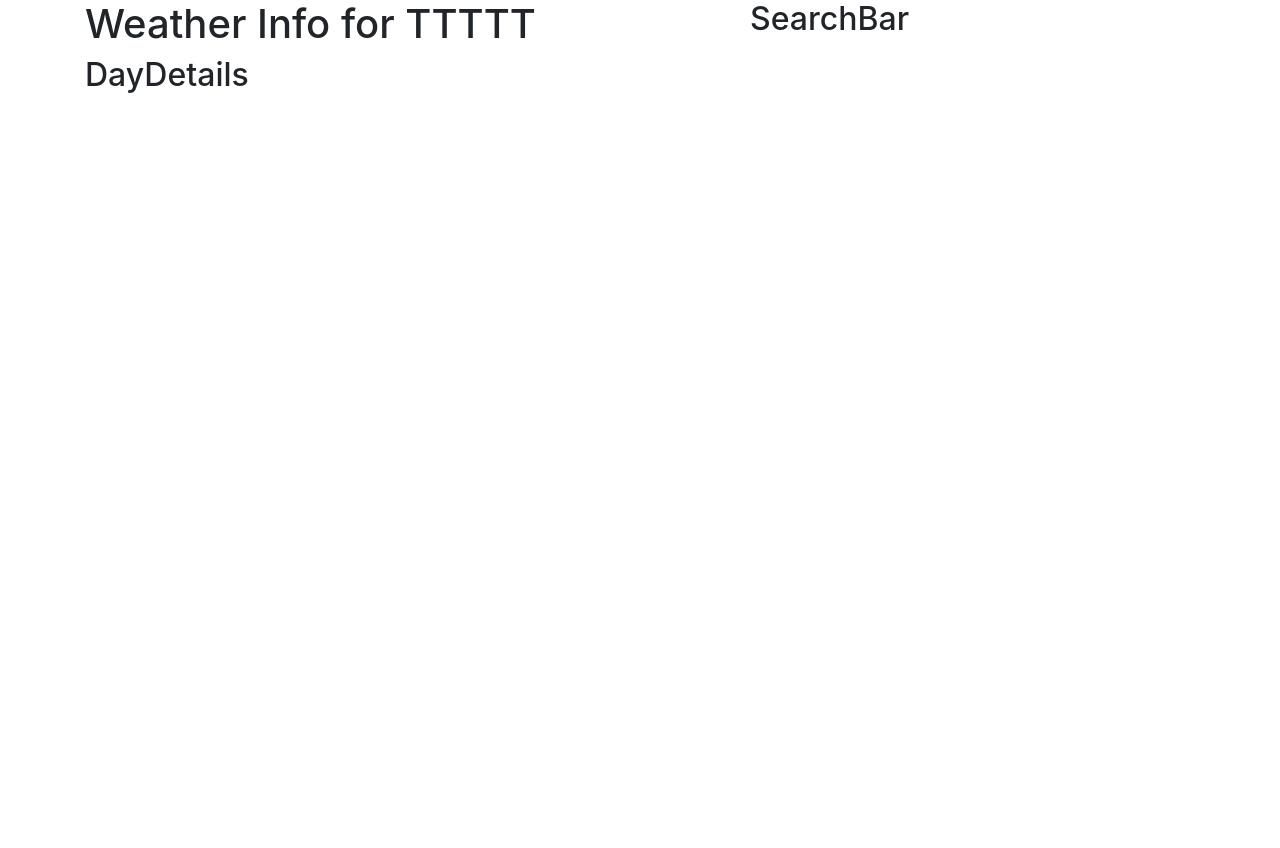
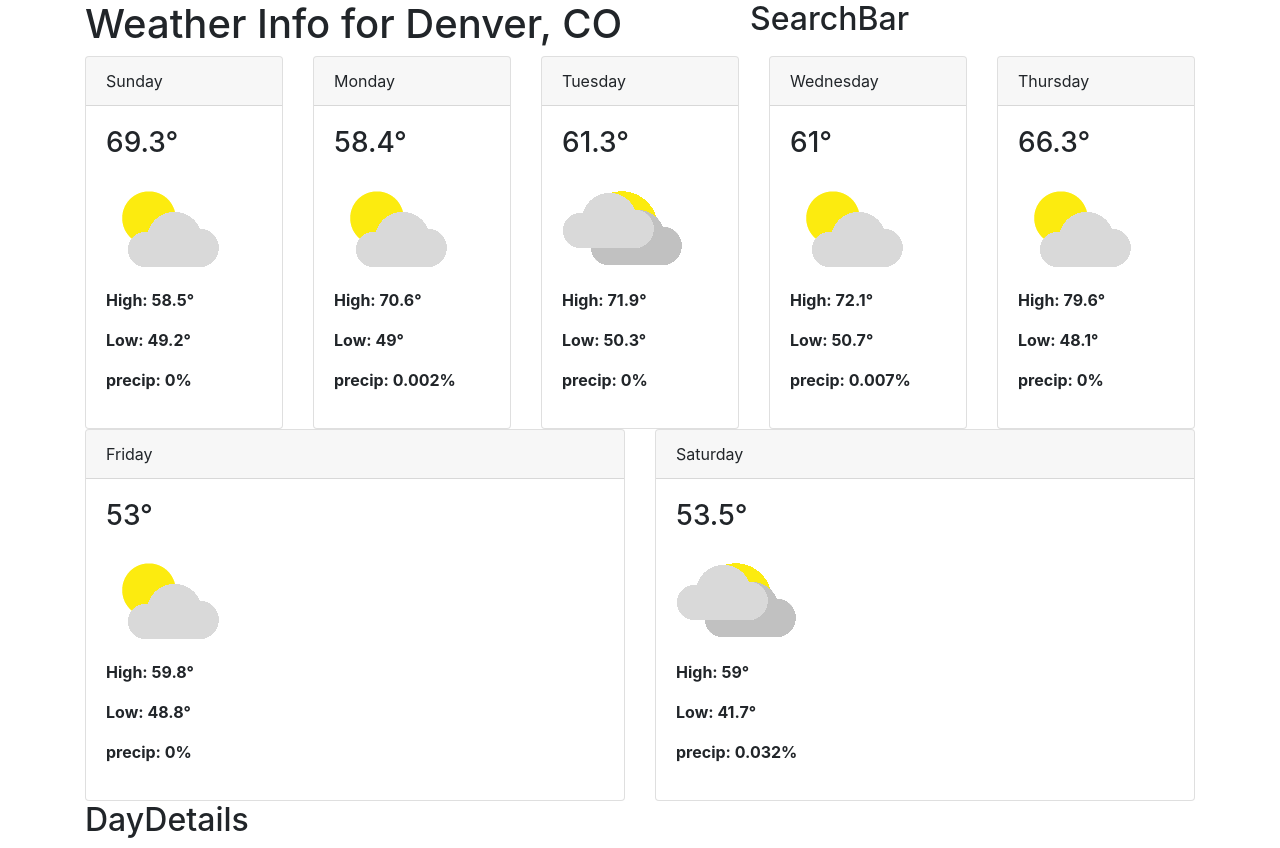
Before and after one commit to Ellen0404/Weather-with-React, a React (Create React App) app: page / in a window 1280 px wide. Before the commit the page ends 800 px from the top, so only its background shows below. Built offline with nearby package versions, Linux system fonts and the light colour scheme.

Commit message:
weather data displayed on Card Component

```diff
--- a/package.json
+++ b/package.json
@@ -7,6 +7,7 @@
     "@testing-library/react": "^9.5.0",
     "@testing-library/user-event": "^7.2.1",
     "bootstrap": "^4.5.0",
+    "moment": "^2.27.0",
     "react": "^16.13.1",
     "react-dom": "^16.13.1",
     "react-scripts": "3.4.1",
--- a/src/App.js
+++ b/src/App.js
@@ -1,21 +1,50 @@
-import React from 'react';
+import React, { useState, useEffect } from 'react';
 import { Container, Row, Col, } from "reactstrap";
+import moment from "moment";
+import sampleData from "./data/sample.json";
 import SearchBar from "./components/SearchBar";
 import DayDetails from "./components/DayDetails";
 import DayCard from "./components/DayCard";
 
-function App() {
+const App = () => {
+
+  const [weatherinfo, setWeatherInfo] = useState({
+    searchTerm: "",
+    selectedDay: null,
+    days: sampleData.data,
+    location: "Denver, CO",
+    // days: [],
+    // location: ""
+
+  });
+
+  const { searchTerm, selectedDay, days, location } = weatherinfo;
+
   return (
     <Container>
       <Row>
         <Col md={7}>
-          <h1>Weather Info for TTTTT</h1>
+          <h1>Weather Info for {location}</h1>
         </Col>
         <Col md={5}>
           <SearchBar />
         </Col>
       </Row>
-      <Row></Row>
+      <Row>
+        {days.map(day => (
+          <DayCard
+            key={day.ts}
+            day={moment(day.valid_date, "YYYY-MM-DD").format("dddd")}
+            temp={day.temp}
+            icon={day.weather.icon}
+            description={day.weather.description}
+            high={day.high_temp}
+            low={day.low_temp}
+            precip={day.precip}
+
+          />
+        ))}
+      </Row>
       <Row>
         <Col>
           <DayDetails />
--- a/src/components/DayCard.js
+++ b/src/components/DayCard.js
@@ -1,8 +1,20 @@
 import React from "react";
+import { Col, Card, CardHeader, CardBody } from "reactstrap";
 
 const DayCard = props => {
     return (
-        <p>DayCard</p>
+        <Col>
+            <Card>
+                <CardHeader>{props.day}</CardHeader>
+                <CardBody>
+                    <h3>{props.temp}°</h3>
+                    <img src={`${process.env.PUBLIC_URL}/icons/${props.icon}.png`} alt={props.description} />
+                    <p><strong>High: {props.high}°</strong></p>
+                    <p><strong>Low: {props.low}°</strong></p>
+                    <p><strong>precip: {props.precip}%</strong></p>
+                </CardBody>
+            </Card>
+        </Col>
     )
 }
 
```
Also changed, not shown: src/styles/index.js (added), 1 other file (tests, documents, lock files or other folders).
